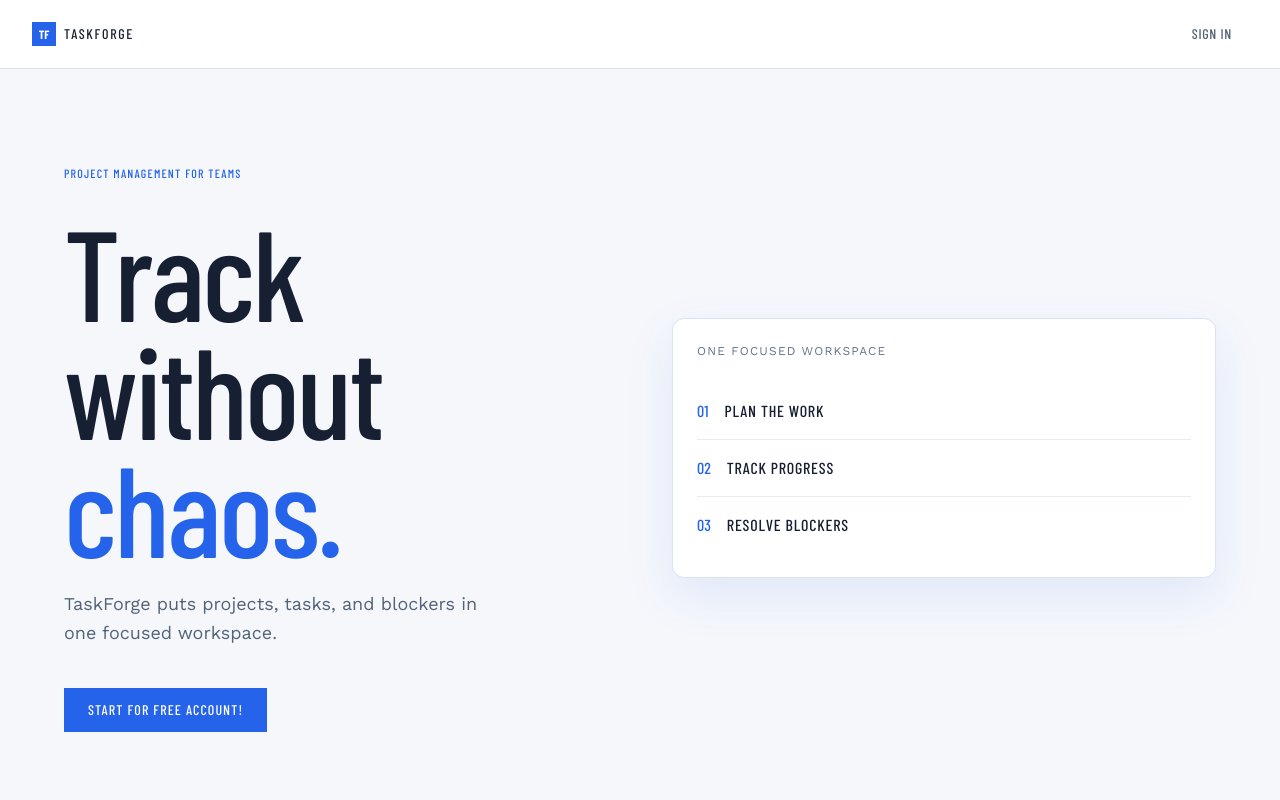
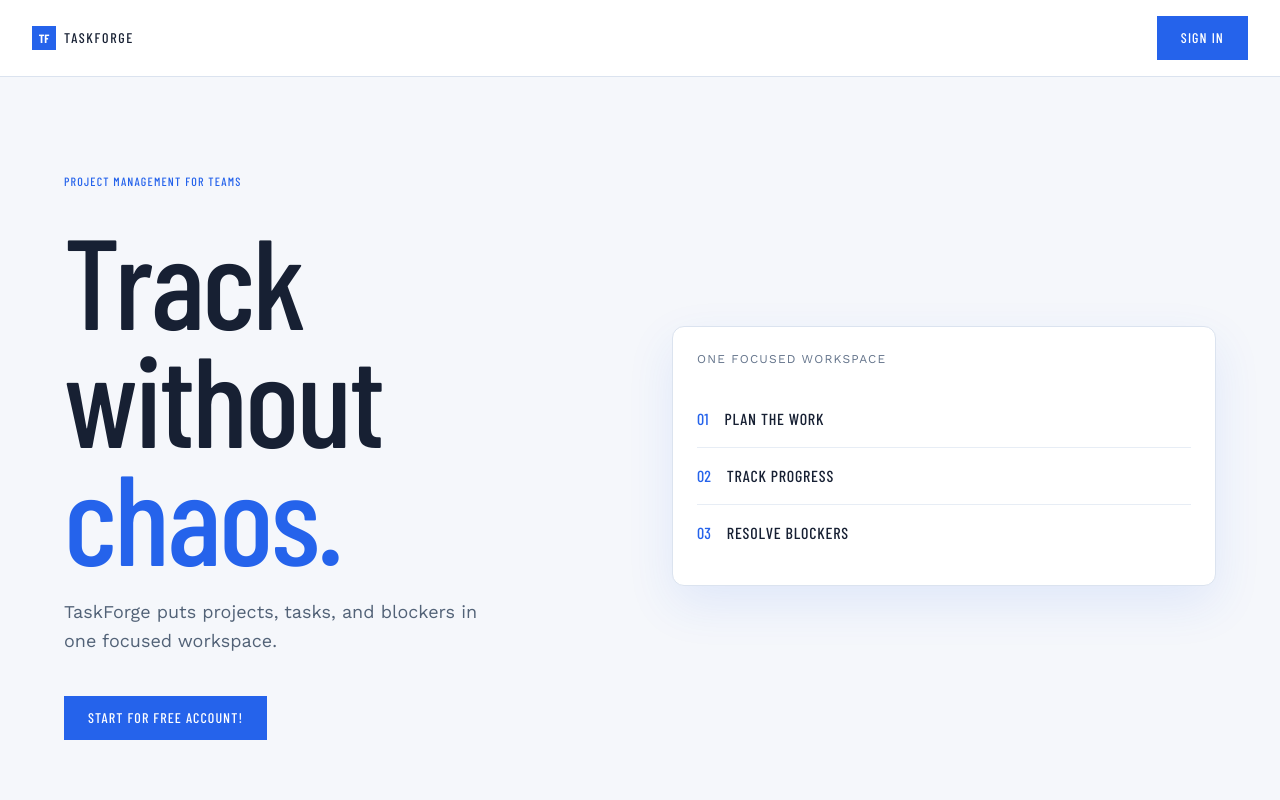
Before and after one commit to Chethiya-Bandara/TaskForge, a React (Vite) app in the folder frontend/: page / in a window 1280 px wide. Shown: the top 800 px of the page. Built offline with nearby package versions, Linux system fonts and the light colour scheme; no server answers; a web font is replaced by a local one.

Commit message:
Update header

```diff
--- a/frontend/index.html
+++ b/frontend/index.html
@@ -1,16 +1,12 @@
 <!doctype html>
 <html lang="<!-- figma:lang -->">
   <head>
-    <!-- figma:head-start -->
     <meta charset="UTF-8" />
     <meta name="viewport" content="width=device-width, initial-scale=1.0" />
-    <title><!-- figma:title --></title>
-    <!-- figma:head-end -->
+    <title>Taskforge | Project Management Tool</title>
   </head>
   <body>
-    <!-- figma:body-start -->
     <div id="root"></div>
     <script type="module" src="/src/main.jsx"></script>
-    <!-- figma:body-end -->
   </body>
 </html>
--- a/frontend/src/App.jsx
+++ b/frontend/src/App.jsx
@@ -85,8 +85,8 @@ export default function App() {
           <button
             type="button"
             onClick={() => openAuth("login")}
-            className="px-4 py-2 text-sm font-medium font-display uppercase tracking-wider"
-            style={{ color: "#526277" }}
+            className="px-6 py-3 font-display font-600 uppercase tracking-wider text-sm"
+            style={buttonStyle}
           >
             Sign in
           </button>
```
